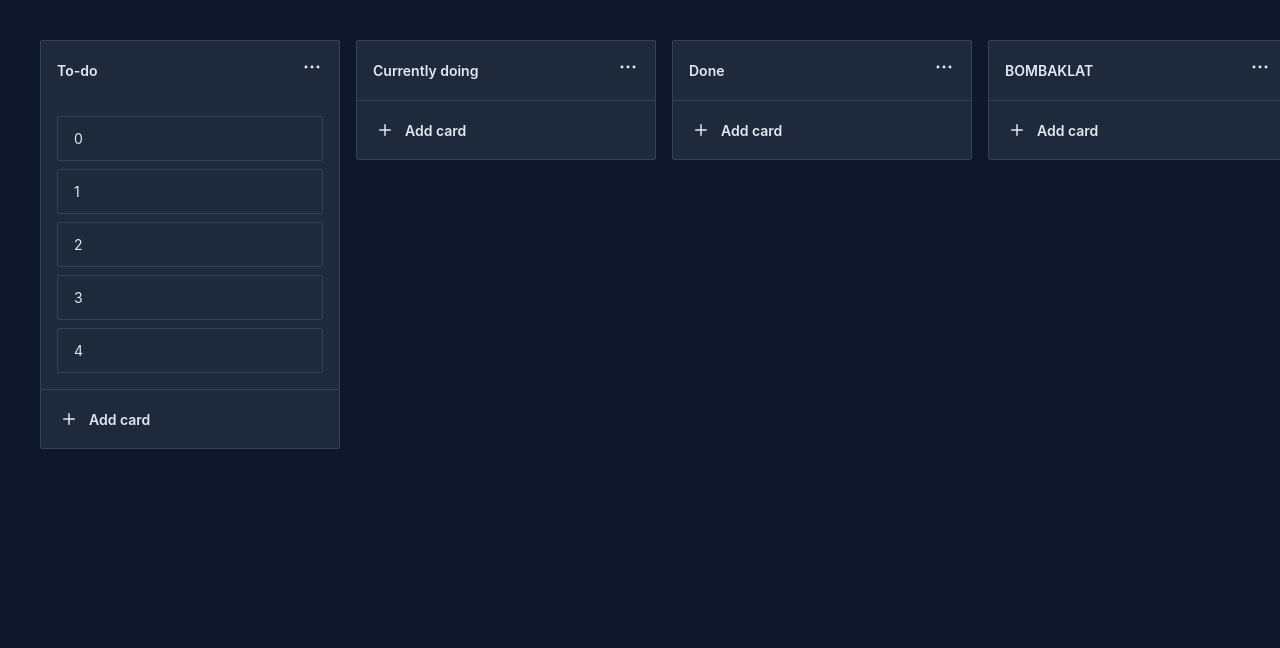
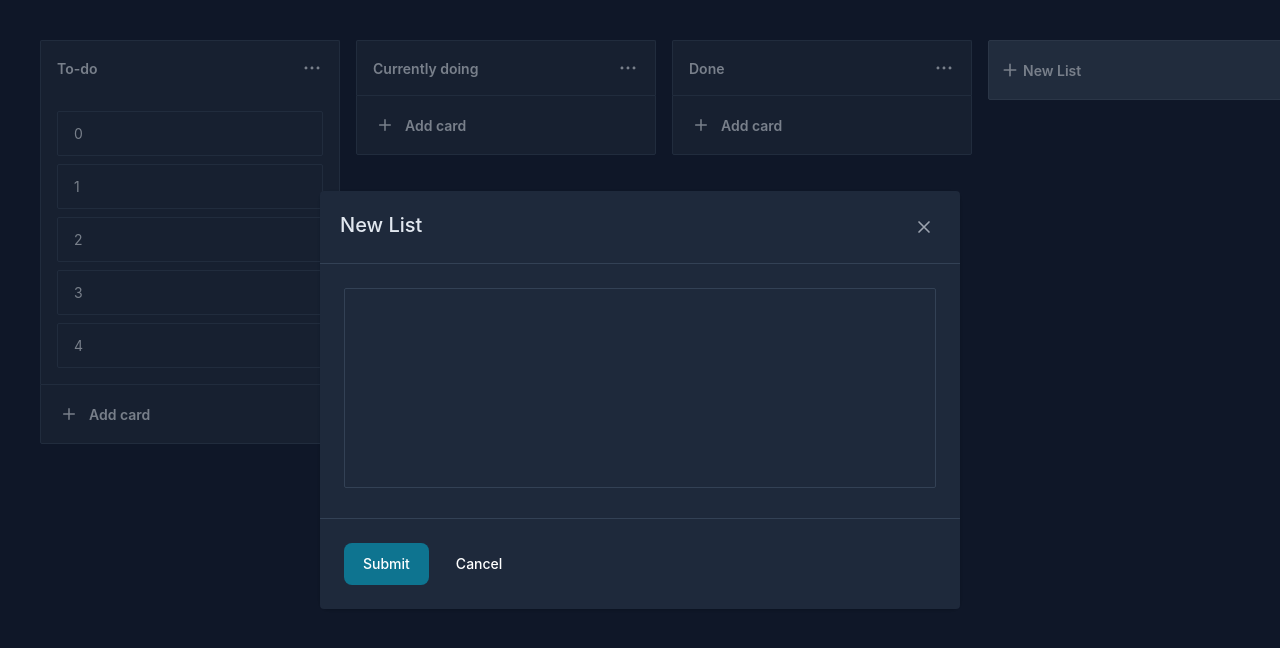
Before and after one commit to Bamboooz/trello-clone, a React (Create React App) app: page / in a window 1280 px wide. Both pictures are taken after a click on the button "New List". Shown: the top 648 px of the page. Built offline with nearby package versions, Linux system fonts and the light colour scheme.

Commit message:
allow selecting node and node items names when creating them

```diff
--- a/src/App.tsx
+++ b/src/App.tsx
@@ -1,4 +1,4 @@
-import React, { useState } from 'react';
+import React, { useState, useRef } from 'react';
 
 import { Node } from './components/node/node';
 import { NewNode } from './components/new-node/new-node';
@@ -11,15 +11,23 @@ const App: React.FC = () => {
 		1: { name: "Currently doing", nodeItems: {} },
 		2: { name: "Done", nodeItems: {} },
 	});
+	const windowScrollRef = useRef<HTMLDivElement>(null);
+
+	const scrollToRight = () => {
+        if (windowScrollRef.current) {
+            const scrollWidth = windowScrollRef.current.scrollWidth;
+            windowScrollRef.current.scrollLeft = scrollWidth ?? 0;
+        }
+    };
 
 	return (
-		<div className="App p-10 flex justify-start items-start gap-x-4">
+		<div ref={windowScrollRef} className="App p-10 flex justify-start items-start gap-x-4">
 			{Object.keys(nodeList).map((index) => {
 				const idx = Number(index);
 				return <Node key={idx} nodeId={idx} nodeList={nodeList} setNodeList={setNodeList} />;
 			})}
 
-			<NewNode setNodeList={setNodeList} />
+			<NewNode setNodeList={setNodeList} scrollToRight={scrollToRight} />
 		</div>
 	);
 };
--- a/src/components/new-node/new-node.tsx
+++ b/src/components/new-node/new-node.tsx
@@ -1,27 +1,65 @@
-import React from "react";
+import React, { useState } from "react";
+
+import { Button, Modal } from 'flowbite-react';
 
 import { IoIosAdd } from "react-icons/io";
 
 import { NodeList } from "../../App";
+import { customModalTheme, customCloseButtonTheme } from "../../themes/flowbite";
 
 interface NewNodeProps {
     setNodeList: React.Dispatch<React.SetStateAction<NodeList>>;
+    scrollToRight: () => void;
 }
 
-const NewNode: React.FC<NewNodeProps> = ({ setNodeList }) => {
+const NewNode: React.FC<NewNodeProps> = ({ setNodeList, scrollToRight }) => {
+    const [nameModalOpened, setNameModalOpened] = useState(false);
+    const [nameModalInputValue, setNameModalInputValue] = useState<string>("");
+
     const addNewNode = () => {
-        setNodeList((prevNodeList) => {
-            const max = Object.keys(prevNodeList).length;
-            return { ...prevNodeList, [max]: { name: "BOMBAKLAT", nodeItems: {} } };
-        });
+        if (nameModalInputValue.replaceAll(" ", "") !== "") {
+            setNameModalOpened(false);
+
+            setNodeList((prevNodeList) => {
+                const max = Object.keys(prevNodeList).length;
+                return { ...prevNodeList, [max]: { name: nameModalInputValue, nodeItems: {} } };
+            });
+
+            setNameModalInputValue(""); // revert to default for next new list
+
+            scrollToRight();
+        }
+    };
+
+    const handleNameModalClose = () => {
+        setNameModalOpened(false);
+        setNameModalInputValue("");
+    };
+
+    const handleNameModalInputChange = (event: React.ChangeEvent<HTMLTextAreaElement>) => {
+        setNameModalInputValue(event.target.value);
     };
 
     return (
         <>
-            <button aria-label="new node button" onClick={addNewNode} className="flex items-center justify-start w-[300px] h-[60px] px-2 rounded-sm bg-slate-700 hover:bg-slate-600 border-solid border-[1px] border-slate-600 hover:border-slate-500">
+            <button aria-label="new node button" onClick={() => setNameModalOpened(true)} className="shrink-0 flex items-center justify-start w-[300px] h-[60px] px-2 rounded-sm bg-slate-700 hover:bg-slate-600 border-solid border-[1px] border-slate-600 hover:border-slate-500">
                 <IoIosAdd className="text-slate-200" size={26} />
                 <p className="text-slate-200 text-[14px] font-semibold">New List</p>
             </button>
+            <Modal dismissible theme={customModalTheme} show={nameModalOpened} onClose={handleNameModalClose}>
+      		    <Modal.Header className="bg-slate-800 border-slate-700">
+			    	<p className="text-slate-200">New List</p>
+			    </Modal.Header>
+      		    <Modal.Body className="bg-slate-800">
+                    <textarea value={nameModalInputValue} onChange={handleNameModalInputChange} spellCheck={false} className="p-4 w-full h-[200px] bg-transparent text-slate-200 rounded-sm border-solid border-[1px] border-slate-700 !outline-none resize-none focus:border-cyan-700" />
+      		    </Modal.Body>
+      		    <Modal.Footer className="bg-slate-800 border-slate-700">
+      		      	<Button onClick={addNewNode} aria-label="submit new value button">Submit</Button>
+      		      	<Button theme={customCloseButtonTheme} onClick={handleNameModalClose} aria-label="cancel new value button">
+			      		Cancel
+      		      	</Button>
+      		    </Modal.Footer>
+      		</Modal>
         </>
     );
 };
--- a/src/components/node-item/node-item.tsx
+++ b/src/components/node-item/node-item.tsx
@@ -113,7 +113,7 @@ const NodeItem: React.FC<NodeItemProps> = ({ nodeId, nodeItemId, nodeList, setNo
 
     return (
         <>
-            <div onContextMenu={handleContextMenu} className="group flex items-center justify-between w-full h-[45px] my-2 pl-4 pr-2 bg-slate-800 rounded-sm border-solid border-[1px] border-x-[1px] border-slate-700 hover:border-slate-400">
+            <div onContextMenu={handleContextMenu} className="group flex items-center text-wrap justify-between w-full min-h-[45px] my-2 pl-4 pr-2 bg-slate-800 rounded-sm border-solid border-[1px] border-x-[1px] border-slate-700 hover:border-slate-400">
                 {contextMenu.show && <ContextMenu x={contextMenu.x} y={contextMenu.y} closeContextMenu={closeContextMenu} content={[
                     <p className="text-[16px] text-slate-200 font-semibold mb-4">Card Actions</p>,
                     <button onClick={() => setEditModalOpened(true)} className="w-[300px] h-[40px] bg-slate-700 hover:bg-slate-600 flex items-center justify-between pl-4 pr-2">
--- a/src/components/node/node.tsx
+++ b/src/components/node/node.tsx
@@ -23,9 +23,11 @@ const Node: React.FC<NodeProps> = ({ nodeId, nodeList, setNodeList }) => {
     const [moveModalInputValue, setMoveModalInputValue] = useState<number>(nodeId);
     const [editModalOpened, setEditModalOpened] = useState(false);
     const [editModalInputValue, setEditModalInputValue] = useState<string>(nodeList[nodeId].name);
+    const [nameModalOpened, setNameModalOpened] = useState(false);
+    const [nameModalInputValue, setNameModalInputValue] = useState<string>("");
     const nodeScrollRef = useRef<HTMLDivElement>(null);
 
-    const nodeItemClassName = "flex items-center w-[300px] h-[60px] bg-slate-800 border-solid border-x-[1px] border-slate-700";
+    const nodeItemClassName = "flex items-center w-[300px] bg-slate-800 border-solid border-x-[1px] border-slate-700";
 
     const nodeItems = nodeList[nodeId].nodeItems;
     const name = nodeList[nodeId].name;
@@ -48,6 +50,9 @@ const Node: React.FC<NodeProps> = ({ nodeId, nodeList, setNodeList }) => {
     };
 
     const addNodeItem = () => {
+        if (nameModalInputValue.replaceAll(" ", "") !== "") {
+            setNameModalOpened(false);
+
             setNodeList((prevNodeList) => {
                 const max = Object.keys(nodeItems).length;
                 return {
@@ -56,13 +61,16 @@ const Node: React.FC<NodeProps> = ({ nodeId, nodeList, setNodeList }) => {
                         name: name,
                         nodeItems: {
                             ...nodeItems,
-                        [max]: "BOMBAKLAT"
+                            [max]: nameModalInputValue,
                         }
                     }
                 };
             });
 
+            setNameModalInputValue(""); // revert to default for next new card
+
             scrollToBottom();
+        }
     };
 
     const removeNode = () => {
@@ -124,13 +132,22 @@ const Node: React.FC<NodeProps> = ({ nodeId, nodeList, setNodeList }) => {
         setEditModalInputValue(event.target.value);
     };
 
+    const handleNameModalClose = () => {
+        setNameModalOpened(false);
+        setNameModalInputValue("");
+    };
+
+    const handleNameModalInputChange = (event: React.ChangeEvent<HTMLTextAreaElement>) => {
+        setNameModalInputValue(event.target.value);
+    };
+
 	return (
 		<>
-            <div className="flex flex-col justify-center items-center">
-                <div className={cn(nodeItemClassName, "rounded-t-sm pl-4 pr-2 justify-between border-t-[1px]")}>
-			    	<p className="text-slate-200 text-[14px] font-semibold select-none">{name}</p>
+            <div className="flex flex-col justify-center items-center shrink-0">
+                <div className={cn(nodeItemClassName, "rounded-t-sm pl-4 pr-2 justify-between border-t-[1px] text-wrap")}>
+			    	<p className="text-slate-200 text-[14px] font-semibold select-none mr-2 my-2">{name}</p>
                     <Dropdown trigger={
-                        <button aria-label="More button" className="rounded-lg h-[38px] w-[38px] flex items-center justify-center hover:bg-slate-700 hover:active:bg-slate-600">
+                        <button aria-label="More button" className="rounded-lg h-[38px] w-[38px] my-2 flex items-center justify-center hover:bg-slate-700 hover:active:bg-slate-600">
 			    	        <IoIosMore className="text-slate-200" size={20} />
                         </button>
                     } content={[
@@ -138,7 +155,7 @@ const Node: React.FC<NodeProps> = ({ nodeId, nodeList, setNodeList }) => {
                             <p className="text-slate-200 text-[14px]">Edit List</p>
                             <TbPencil className="text-slate-200" size={20} />
                         </button>,
-                        <button aria-label="new node item button" onClick={addNodeItem} className="w-[300px] h-[40px] bg-slate-700 hover:bg-slate-600 flex items-center justify-between pl-4 pr-2">
+                        <button aria-label="new node item button" onClick={() => setNameModalOpened(true)} className="w-[300px] h-[40px] bg-slate-700 hover:bg-slate-600 flex items-center justify-between pl-4 pr-2">
                             <p className="text-slate-200 text-[14px]">Add Card</p>
                             <IoAddOutline className="text-slate-200" size={20} />
                         </button>,
@@ -195,12 +212,26 @@ const Node: React.FC<NodeProps> = ({ nodeId, nodeList, setNodeList }) => {
                     </div>
                 : null}
 
-                <div className={cn(nodeItemClassName, "rounded-b-sm justify-start p-3 border-y-[1px]")}>
-                    <button aria-label="Add card button" onClick={addNodeItem} className="rounded-lg h-full w-full flex items-center justify-start hover:bg-slate-700 hover:active:bg-slate-600">
+                <div className={cn(nodeItemClassName, "h-[60px] rounded-b-sm justify-start p-3 border-y-[1px]")}>
+                    <button aria-label="Add card button" onClick={() => setNameModalOpened(true)} className="rounded-lg h-full w-full flex items-center justify-start hover:bg-slate-700 hover:active:bg-slate-600">
 			    	    <IoIosAdd className="text-slate-200 pl-1" size={28} />
                         <p className="text-slate-200 text-[14px] font-semibold select-none ml-2">Add card</p>
                     </button>
                 </div>
+                <Modal dismissible theme={customModalTheme} show={nameModalOpened} onClose={handleNameModalClose}>
+      		        <Modal.Header className="bg-slate-800 border-slate-700">
+			        	<p className="text-slate-200">Add card</p>
+			        </Modal.Header>
+      		        <Modal.Body className="bg-slate-800">
+                        <textarea value={nameModalInputValue} onChange={handleNameModalInputChange} spellCheck={false} className="p-4 w-full h-[200px] bg-transparent text-slate-200 rounded-sm border-solid border-[1px] border-slate-700 !outline-none resize-none focus:border-cyan-700" />
+      		        </Modal.Body>
+      		        <Modal.Footer className="bg-slate-800 border-slate-700">
+      		          	<Button onClick={addNodeItem} aria-label="submit new value button">Submit</Button>
+      		          	<Button theme={customCloseButtonTheme} onClick={handleNameModalClose} aria-label="cancel new value button">
+			          		Cancel
+      		          	</Button>
+      		        </Modal.Footer>
+      		    </Modal>
             </div>
 		</>
 	);
--- a/src/index.css
+++ b/src/index.css
@@ -29,7 +29,6 @@ html, body, .App {
 
 ::-webkit-scrollbar {
     width: 8px;
-    height: 8px;
 }
 
 ::-webkit-scrollbar-track {
```
Lines whose indentation alone changed are shown as unchanged.
